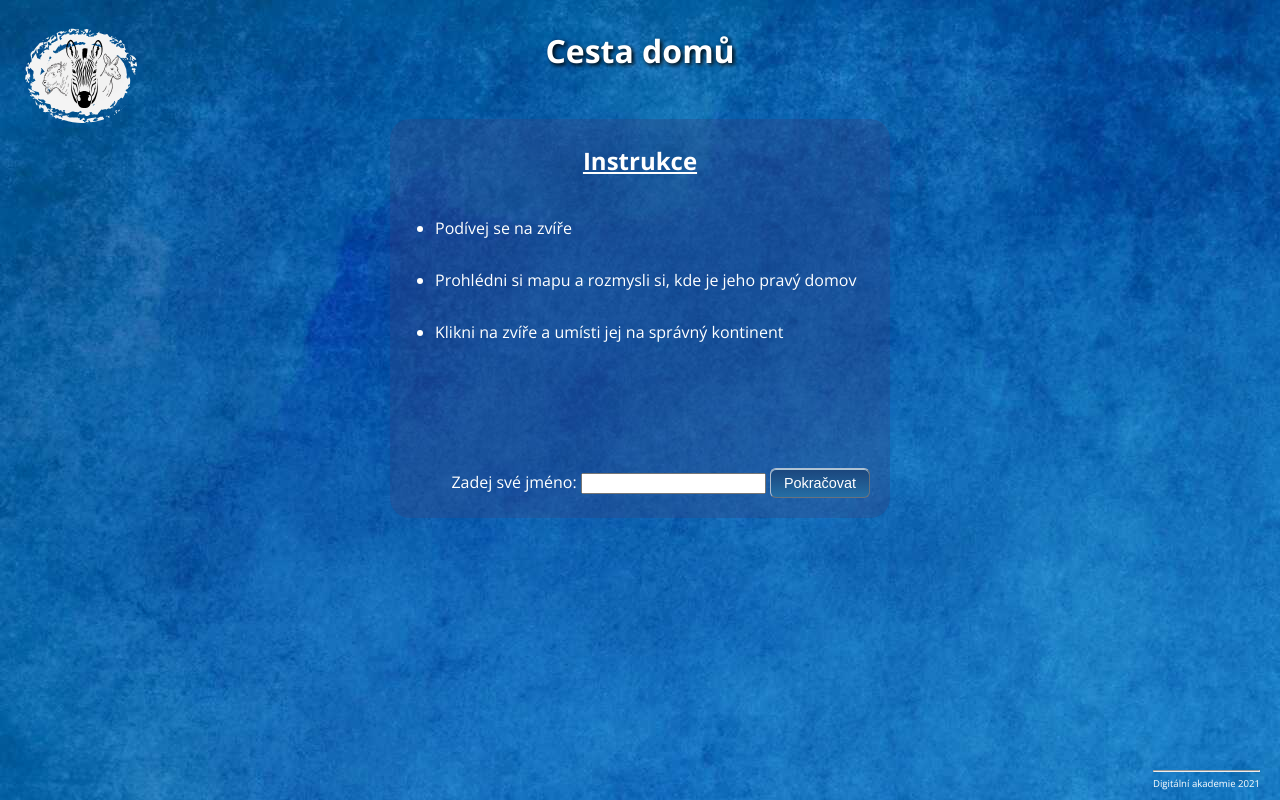
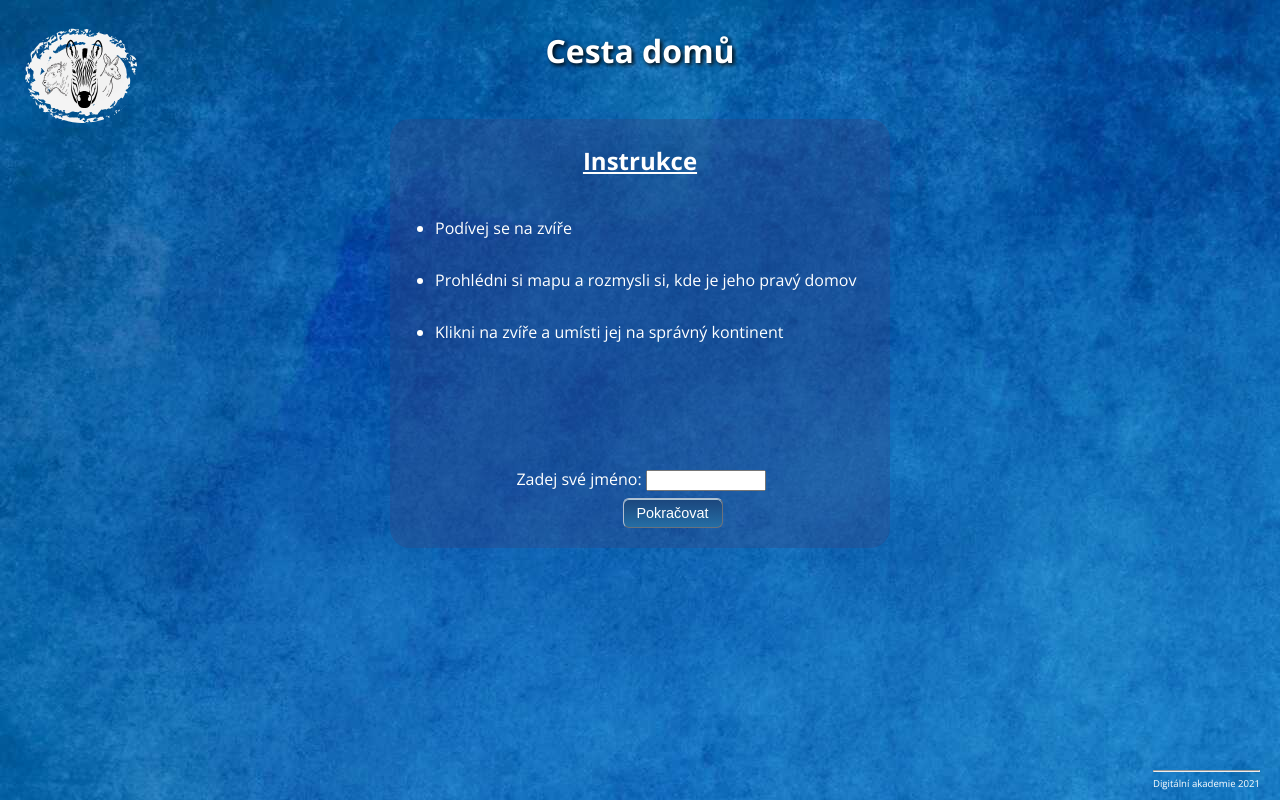
Before and after one commit to IvaHolesinska/DA-zaverecnyProjekt, a React app: page /instrukce in a window 1280 px wide. Built offline with nearby package versions, Linux system fonts and the light colour scheme.

Commit message:
input width

```diff
--- a/src/content/Instruction/style.css
+++ b/src/content/Instruction/style.css
@@ -23,10 +23,16 @@
   padding: 7px;
   margin-top: 80px;
 }
+.input input {
+  width: 120px;
+}
 
 @media screen {
   .instruction__list {
     width: 90%;
+  }
+  .buttonClass {
+    margin: 2% 0 0 30%;
   }
 }
 
```
